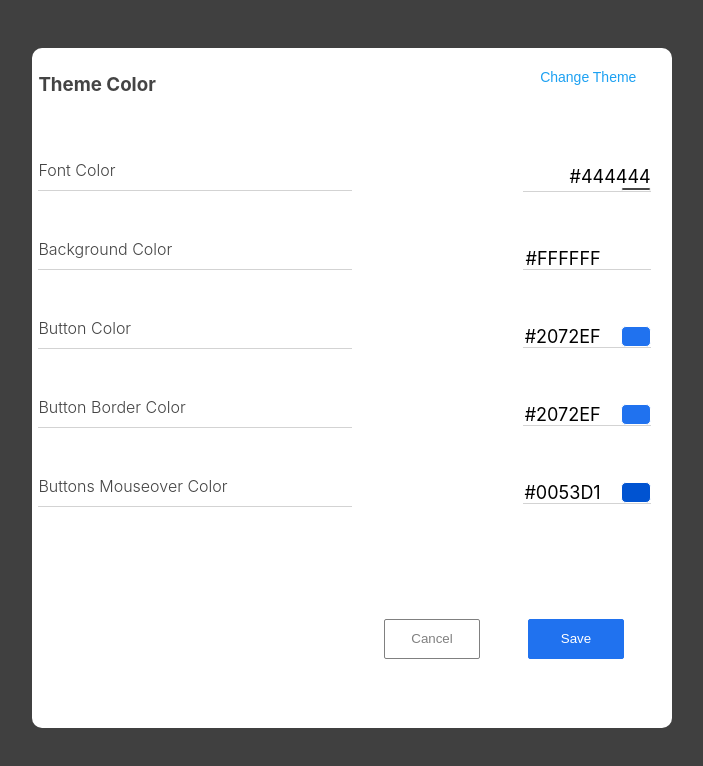
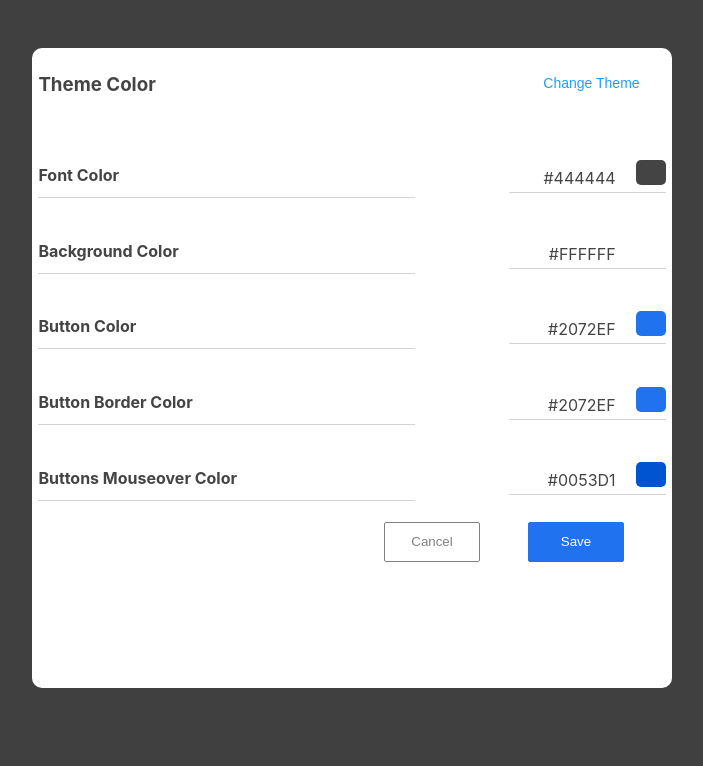
Before and after one commit to Florid11/third-task, a React (Create React App) app: page / in a window 1280 px wide. Both pictures are taken after a click on the button "Show popup". Shown: the top 766 px of the page, without its empty margins (288-991 px from the left). Built offline with nearby package versions, Linux system fonts and the light colour scheme.

Commit message:
Changes made

```diff
--- a/src/Components/Modal.css
+++ b/src/Components/Modal.css
@@ -26,10 +26,8 @@
 
 .popup{
     position: fixed;
-    display: flex;
-    flex-wrap: wrap;
     width: 50%;
-    min-height: 85vh;
+    min-height: 80vh;
     overflow-y: auto;
     background-color: white;
     z-index: 10;
@@ -47,27 +45,29 @@
 }
 
 .presp{
-    width: 49%;
+    width: 98%;
     float: left;
     margin: 1% 0 0  1%;
 }
 
-.presp h3{
-    margin-bottom: 4rem;
+.presp div:first-child{
+    margin-bottom: 3rem;
 }
 
 .presp h4{
-    margin-top: 3rem;
     border-bottom: 1px solid lightgray;
-    font-weight: 300;
-    padding-bottom: 10px;
+    height: 2rem;
+    width: 60%;
+    float: left;
 }
 
-.buttons{
-    width: 48.5%;
-    margin: 1% 1% 0 0;
-    padding-top: 75px;
+.presp p{
+    width: 25%;
+    height: 2rem;
+    justify-content: center;
     float: right;
+    text-align: right;
+    border-bottom: 1px solid lightgray;
 }
 
 .themeBtn {
@@ -77,7 +77,7 @@
     background-color: transparent;
     cursor: pointer;
     float: right;
-    margin: -70px 16px 0 0;
+    margin: -50px 16px 0 0;
     font-size: 14px;
     padding: 10px;
     border-radius: 4px;
@@ -90,23 +90,14 @@
     background-color: #1DA1F2;
 }
 
-.buttons p{
-    display: flex;
-    flex-wrap: wrap;
-    justify-content: flex-end;
-    margin: 36.5px 0 56px 55%;
-    font-size: 18px;
-    width: 8rem;
-    border-bottom: 1px solid lightgray;
-}
-
 .pick{
     margin-left: 20px;
     display: inline-block;
     width: 30px;
+    height: 25px;
     outline: none;
-    border: 1px solid white;
     border-radius: 5px;
+    border: none;
 }
 
 .pick:hover{
@@ -157,12 +148,10 @@
 }
 
 span{
-    position:absolute;
-    top: 25%;
-    left: 35%;
+    position: fixed;
     z-index: 100;
+}
 
-}
 
 @media all and (max-width: 1230px){
 
@@ -170,19 +159,13 @@ span{
         margin-left: 20%;
     }
 
-    span{
-        left: 25%;
-    }
+
 }
 
 @media all and (max-width: 686px){
     .popup{
-        flex-direction: column;
-        align-items: center;
-        justify-content: center;
+
     }
 
-    span{
-        left: 15%;
-    }
+
 }
--- a/src/Components/PopUp.js
+++ b/src/Components/PopUp.js
@@ -25,22 +25,32 @@ const PopUp = (props) => {
   return(
       <div className='popup' style={{backgroundColor: color2}}>
           <div className='presp'  style={{color: color1}}>
+              <div>
                   <h3>Theme Color</h3>
+                  <button className='themeBtn'>Change Theme</button>
+              </div>
+              <div>
                   <h4>Font Color</h4>
+                  <p>{color1}<button onClick={() => setShowColor1(showColor1 => !showColor1)} className='pick' style={{backgroundColor: color1}}/> <span>{showColor1 && (<ChromePicker color={color1} onChange={(color1) => {setColor1(color1.hex)}}/>)}</span></p>
+              </div>
+              <div>
                   <h4>Background Color</h4>
+                  <p>{color2}<button onClick={() => setShowColor2(showColor2 => !showColor2)} className='pick' style={{backgroundColor: color2}}/><span>{showColor2 && (<ChromePicker color={color2} onChange={(color2) => {setColor2(color2.hex)}}/>)}</span></p>
+              </div>
+              <div>
                   <h4>Button Color</h4>
+                  <p>{color3}<button onClick={() => setShowColor3(showColor3 => !showColor3)} className='pick' style={{backgroundColor: color3}}/><span>{showColor3 && (<ChromePicker color={color3} onChange={(color3) => {setColor3(color3.hex)}}/>)}</span></p>
+              </div>
+              <div>
                   <h4>Button Border Color</h4>
+                  <p>{color4}<button onClick={() => setShowColor4(showColor4 => !showColor4)} className='pick' style={{backgroundColor: color4}}/><span>{showColor4 && (<ChromePicker color={color4} onChange={(color4) => {setColor4(color4.hex)}}/>)}</span></p>
+              </div>
+              <div>
                   <h4>Buttons Mouseover Color</h4>
+                  <p>{color5}<button onClick={() => setShowColor5(showColor5 => !showColor5)} className='pick'  style={{backgroundColor: color5}}/><span>{showColor5 && (<ChromePicker color={color5} onChange={(color5) => {setColor5(color5.hex)}}/>)}</span></p>
               </div>
-          <div className='buttons'>
-              <button className='themeBtn'>Change Theme</button>
-              <p>{color1}<button onClick={() => setShowColor1(showColor1 => !showColor1)} className='pick' style={{backgroundColor: color1}}/> <span>{showColor1 && (<ChromePicker color={color1} onChange={(color1) => {setColor1(color1.hex)}}/>)}</span></p>
-              <p>{color2}<button onClick={() => setShowColor2(showColor2 => !showColor2)} className='pick' style={{backgroundColor: color2}}/><span>{showColor2 && (<ChromePicker color={color2} onChange={(color2) => {setColor2(color2.hex)}}/>)}</span></p>
-              <p>{color3}<button onClick={() => setShowColor3(showColor3 => !showColor3)} className='pick' style={{backgroundColor: color3}}/><span>{showColor3 && (<ChromePicker color={color3} onChange={(color3) => {setColor3(color3.hex)}}/>)}</span></p>
-              <p>{color4}<button onClick={() => setShowColor4(showColor4 => !showColor4)} className='pick' style={{backgroundColor: color4}}/><span>{showColor4 && (<ChromePicker color={color4} onChange={(color4) => {setColor4(color4.hex)}}/>)}</span></p>
-              <p>{color5}<button onClick={() => setShowColor5(showColor5 => !showColor5)} className='pick'  style={{backgroundColor: color5}}/><span>{showColor5 && (<ChromePicker color={color5} onChange={(color5) => {setColor5(color5.hex)}}/>)}</span></p>
+          </div>
 
-          </div>
           <div className='btnBox'>
               <button onClick={cancelBtn} className='btn-p btnCancel'>Cancel</button>
               <button onClick={saveBtn} className='btn-p btnSave' style={{backgroundColor: color3, borderColor: color4}}>Save</button>
```
Lines whose indentation alone changed are shown as unchanged.
